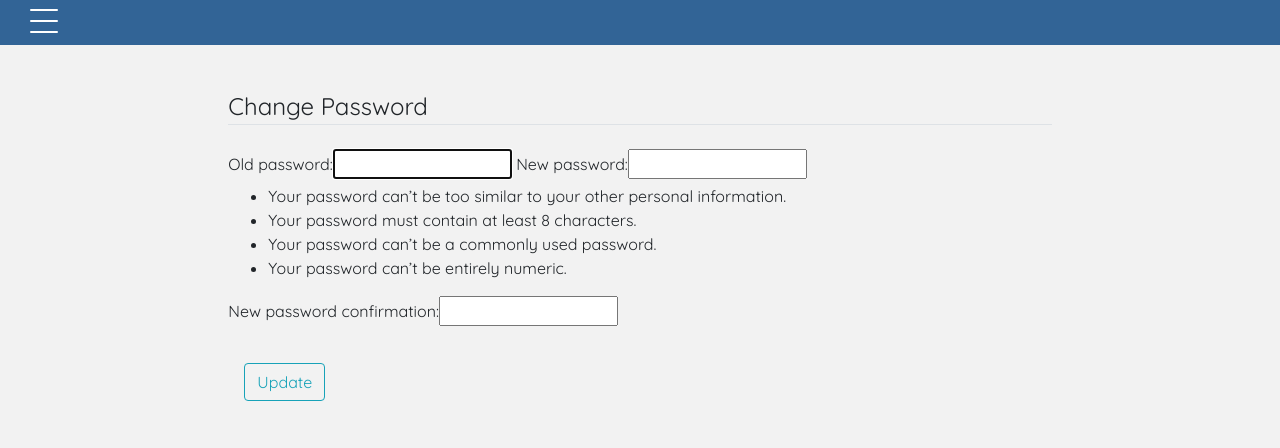
After one commit to rijalanupraj/halkapan, a Django app: page /accounts/change-password/ in a window 1280 px wide. The commit adds this page. Shown: the top 448 px of the page. Run offline with Django 3.2, Linux system fonts and the light colour scheme; some libraries are stand-ins or nearby versions.

Commit message:
Password Change Done

```diff
--- /dev/null
+++ b/accounts/templates/accounts/change_password.html
@@ -0,0 +1,29 @@
+{% extends 'base/base.html' %}
+{% load bootstrap %}
+{% block title %}
+Password Change | HalkaPan
+{% endblock %}
+<!-- Main Content -->
+{% block main_content %}
+<div class="content mt-5">
+    <main>
+        <div class="container-fluid">
+            <div class="row">
+                <div class="col-md-8 my-3 mx-auto">
+                    <form method="POST" enctype="multipart/form-data">
+                        {% csrf_token %}
+                        <fieldset class="form-group">
+                            <legend class="border-bottom mb-4">Change Password</legend>
+                            {{ form | bootstrap_horizontal }}
+                        </fieldset>
+                        <div class="form-group">
+                            <button class="btn btn-outline-info m-3" type="submit">Update</button>
+                        </div>
+                    </form>
+                </div>
+            </div>
+        </div>
+    </main>
+</div>
+
+{% endblock %}
--- a/accounts/urls.py
+++ b/accounts/urls.py
@@ -22,14 +22,16 @@ urlpatterns = [
              template_name='accounts/password_reset_done.html'
          ),
          name='password_reset_done'),
-    path('password-reset-confirm/<uidb64>/<token>/',
+    path('accounts/password-reset-confirm/<uidb64>/<token>/',
          auth_views.PasswordResetConfirmView.as_view(
              #  template_name='accounts/password_reset_confirm.html'
          ),
          name='password_reset_confirm'),
-    path('password-reset-complete/',
+    path('accounts/password-reset-complete/',
          auth_views.PasswordResetCompleteView.as_view(
              template_name='accounts/password_reset_complete.html'
          ),
          name='password_reset_complete'),
+    path('accounts/change-password/', views.change_password, name='change_password'),
+
 ]
--- a/accounts/views.py
+++ b/accounts/views.py
@@ -1,4 +1,7 @@
 # External Import
+from django.shortcuts import render, redirect
+from django.contrib.auth.forms import PasswordChangeForm
+from django.contrib.auth import update_session_auth_hash
 from django.shortcuts import render, redirect, HttpResponse
 from django.contrib.auth import views as auth_views
 from django.contrib import messages
@@ -96,3 +99,21 @@ def activate_account(request, uidb64, token, backend='accounts.backends.EmailBac
         return redirect('home:home-page')
     else:
         return HttpResponse('Activation link is invalid!')
+
+
+def change_password(request):
+    if request.method == 'POST':
+        form = PasswordChangeForm(request.user, request.POST)
+        if form.is_valid():
+            user = form.save()
+            update_session_auth_hash(request, user)  # Important!
+            messages.success(
+                request, 'Your password was successfully updated!')
+            return redirect('home:home-page')
+        else:
+            messages.error(request, 'Please correct the error')
+    else:
+        form = PasswordChangeForm(request.user)
+    return render(request, 'accounts/change_password.html', {
+        'form': form
+    })
--- a/templates/components/sidebar.html
+++ b/templates/components/sidebar.html
@@ -7,6 +7,8 @@
 {% url 'home:home-page' as home_url %}
 {% url 'userprofile:user-profile-update' as user_profile_update_url %}
 {% url 'posts:post-create' as post_create_url %}
+{% url 'change_password' as change_password_url %}
+{% url 'password_reset' as password_reset_url %}
 {% url 'userprofile:author-profile-page' user.username as user_profile_page %}
 <aside class="sidebar">
   <div class="toggle">
@@ -61,26 +63,27 @@
         {% else %}
         <li class="{% if request.path == user_profile_page %}active{% endif %}"><a
             href="{{user_profile_page}}"><span class="fas fa-user mr-3"></span>Profile</a></li>
-        <li class="{% if request.path == user_profile_update_url %}active{% endif %}"><a
-            href="{{user_profile_update_url}}"><span class="fas fa-user-edit mr-3"></span>Update Profile</a></li>
         <li><a href="{{logout_url}}"><span class="fas fa-sign-out-alt mr-3"></span>Logout</a></li>
-
-        {% endif %}
         <li class="accordion">
           <a href="#" data-toggle="collapse" data-target="#collapseOne" aria-expanded="false"
             aria-controls="collapseOne" class="collapsible">
-            <span class="fa fa-bomb mr-3"></span>Others
+            <span class="fa fa-users-cog mr-3"></span>More
           </a>
 
           <div id="collapseOne" class="collapse" aria-labelledby="headingOne">
             <div>
               <ul>
-                <li><a href="#">Other 1</a></li>
-                <li><a href="#">Others 2</a></li>
-                <li><a href="#">Other 3</a></li>
+                <li class="{% if request.path == user_profile_update_url %}active{% endif %}"><a
+                  href="{{user_profile_update_url}}"><span class="fas fa-user-edit mr-3"></span>Update Profile</a></li>
+                  <li class="{% if request.path == change_password_url %}active{% endif %}"><a
+                    href="{{change_password_url}}"><span class="fas fa-key mr-3"></span>Change Password</a></li>
+                    <li class="{% if request.path == password_reset_url %}active{% endif %}"><a
+                      href="{{password_reset_url}}"><span class="fas fa-lock mr-3"></span>Password Reset</a></li>
               </ul>
             </div>
           </div>
+        </li>
+        {% endif %}
 
       </ul>
     </div>
```
